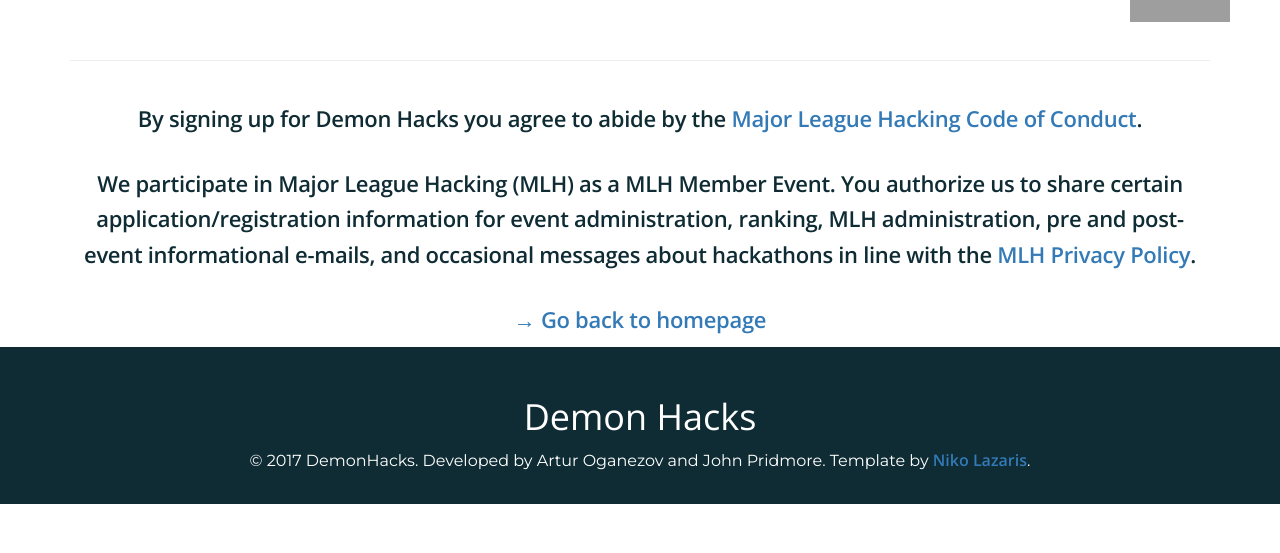
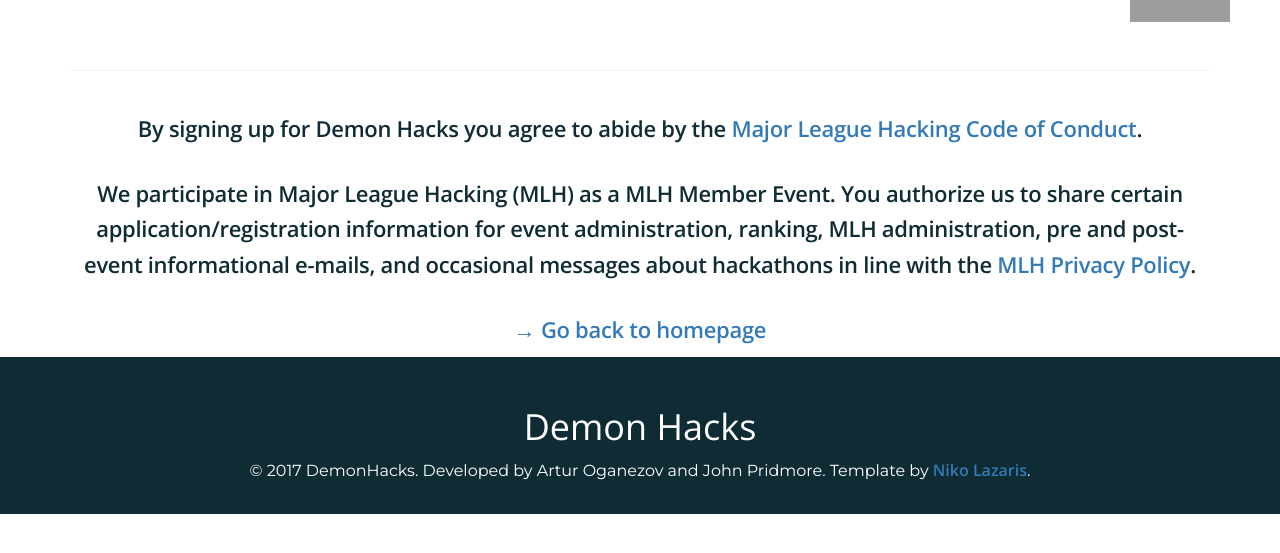
Before and after one commit to aoganezo/demonhacksTemp, a Jekyll site: the page built from success.html, in a window 1280 px wide. Shown: the top 553 px of the page. Built offline with Jekyll 4.4.1, drawn with Linux system fonts in a browser that asks for light colours; nearby versions of some CDN libraries; grey boxes are pictures that could not be loaded.

```diff
--- a/css/original.css
+++ b/css/original.css
@@ -323,7 +323,7 @@
 /*
 * Sponsors section
 */
-.aboutSponsors h1 {
+.about h1 {
   font-family: 'Montserrat';
   font-weight: 700;
   margin: 30px 0;
```
